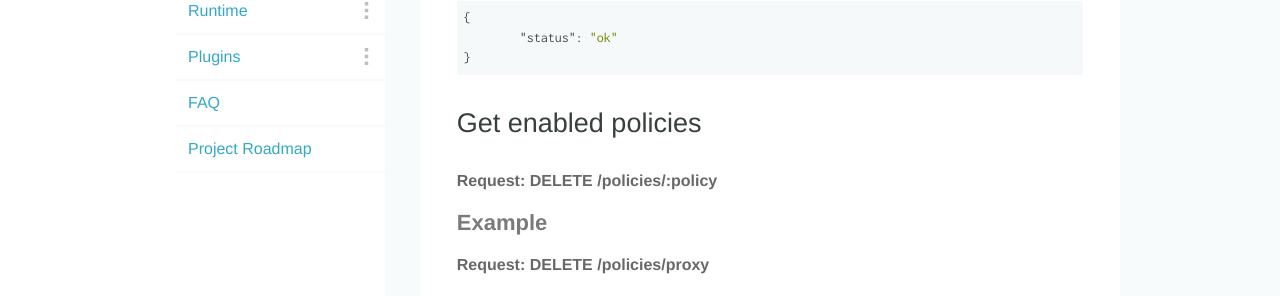
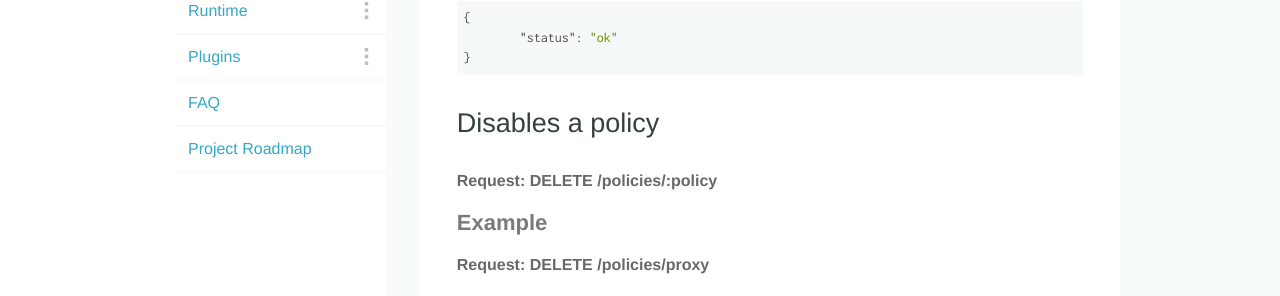
Before and after one commit to ExpressGateway/express-gateway.io, a Jekyll site: the page built from docs/admin/policies/index.md, in a window 1280 px wide and 900 px high, scrolled down 663 px. Shown: the part 319-615 px from the top of the window. Built offline with Jekyll 4.4.1, drawn with Linux system fonts in a browser that asks for light colours; nearby versions of some CDN libraries; some web fonts are replaced; comment, search, counter and statistics services are not loaded.

Commit message:
fix typo at admin API docs (policies section) (#318)

````diff
--- a/docs/admin/policies/index.md
+++ b/docs/admin/policies/index.md
@@ -41,7 +41,7 @@ Express Gateway's Admin API supports querying, enabling and disabling available
 }
 ```
 
-### Get enabled policies
+### Disables a policy
 
 ##### Request: `DELETE /policies/:policy`
 
````
